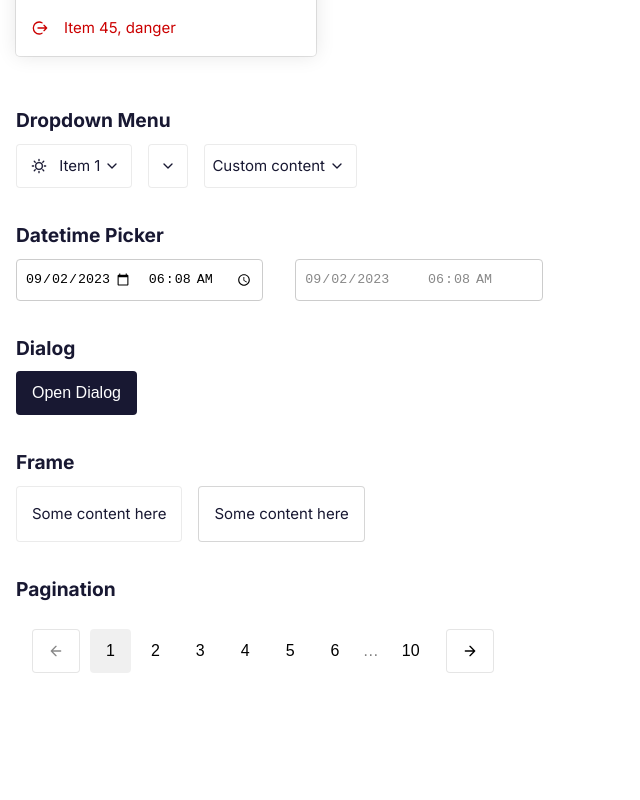
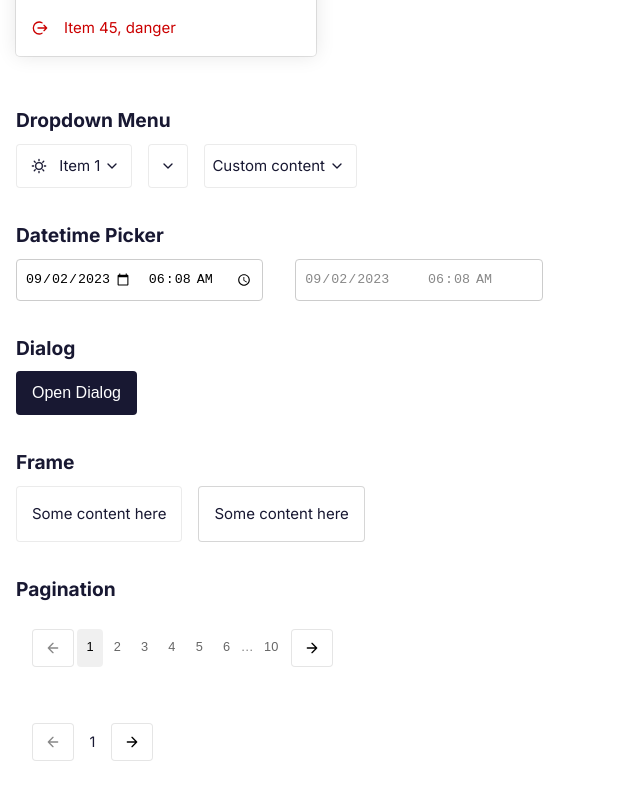
Before and after one commit to quail-ink/quail-ui, a Vue app: page / in a window 1280 px wide. Shown: the part 1892-2692 px from the top of the page, without its empty margins (0-640 px from the left). Before the commit the page ends 2629 px from the top, so only its background shows below. Built offline with nearby package versions, Linux system fonts and the light colour scheme.

Commit message:
fix some bugs

```diff
--- a/src/App.vue
+++ b/src/App.vue
@@ -245,7 +245,7 @@ function dropdownMenuSelectionChanged(item: any) {
           hide-selected
           @change="dropdownMenuSelectionChanged"
         >
-          <div>Custom content</div>
+          <div class="">Custom content</div>
         </QDropdownMenu>
       </div>
     </div>
@@ -301,7 +301,16 @@ function dropdownMenuSelectionChanged(item: any) {
           :has-prev="currentPage > 1"
           :has-next="currentPage < 10"
           @change:prev="() => { currentPage-- }"
-          @change:next="() => { currentPage++ }"
+          @change:next="() => { currentPage++; console.log(currentPage) }"
+          @change:goto="(val: any) => { currentPage = val; console.log(val)}"
+        />
+        <br />
+        <QPagination
+          v-model="currentPage"
+          :has-prev="currentPage > 1"
+          :has-next="currentPage < 10"
+          @change:prev="() => { currentPage-- }"
+          @change:next="() => { currentPage++; console.log(currentPage) }"
           @change:goto="(val: any) => { currentPage = val; console.log(val)}"
         />
       </div>
--- a/src/components/common/QDropdownMenu.vue
+++ b/src/components/common/QDropdownMenu.vue
@@ -146,7 +146,9 @@ onMounted(() => {
     align-items: center;
     cursor: pointer;
     .menu-icon {
-      margin-right: 0.5rem;
+    }
+    .menu-title {
+      margin-left: 0.5rem;
     }
     .chevron-icon {
       transition: transform 0.2s ease;
--- a/src/components/common/QPagination.vue
+++ b/src/components/common/QPagination.vue
@@ -23,6 +23,7 @@ const props = defineProps({
 const indicators = computed(() => {
   let max = 6;
   const result:any = [];
+  if (props.totalPage !== 0) {
     if (props.totalPage < max) {
       for (let i = 1; i <= props.totalPage; i++) {
         result.push({ label: i });
@@ -49,7 +50,10 @@ const indicators = computed(() => {
       if (end < props.totalPage - 1) {
         result.push({ label: "…", disabled: true });
       }
-    result.push({ label: props.totalPage});
+      result.push({ label: props.totalPage });
+    }
+  } else {
+
   }
   return result;
 });
@@ -86,17 +90,20 @@ function gotoPage(ix: any, item:any ) {
 </script>
 <template>
   <div class="pagination">
-    <button class="prev button outlined icon" @click="prevPage" :disabled="!props.hasPrev">
+    <button class="prev button sm outlined icon" @click="prevPage" :disabled="!props.hasPrev">
       <QIconArrowLeft class="icon" />
     </button>
-    <div class="page-indicators">
-      <div v-for="item, ix in indicators" class="page-indicator">
-        <button class="page-indicator button plain" :class="ix === val - 1? 'active': ''" :disabled="item.disabled" @click="gotoPage(ix + 1, item)">
+    <div v-if="totalPage !== 0" class="page-indicators">
+      <div v-for="item in indicators" class="page-indicator">
+        <button class="page-indicator button sm plain" :class="item.label === val? 'active': ''" :disabled="item.disabled" @click="gotoPage(item.label, item)">
           {{ item.label }}
         </button>
       </div>
     </div>
-    <button class="next button outlined icon" @click="nextPage" :disabled="!props.hasNext">
+    <div v-else class="page-indicator-simple">
+      <div class="">{{ modelValue }}</div>
+    </div>
+    <button class="next button sm outlined icon" @click="nextPage" :disabled="!props.hasNext">
       <QIconArrowRight class="icon" />
     </button>
   </div>
@@ -113,20 +120,32 @@ function gotoPage(ix: any, item:any ) {
     display: flex;
     justify-content: center;
     align-items: center;
-    padding: 0 0.5rem;
+    padding: 0 0.2rem;
   }
   .page-indicator {
-    margin-left: 1px;
     margin-right: 1px;
-    &[disabled] {
+    &:last-child {
+      margin-right: 0;
+    }
+    .button {
+      padding-left: 0.6rem;
+      padding-right: 0.6rem;
+      opacity: 0.6;
+    }
+    .button[disabled] {
       opacity: 0.5;
       border: none;
-      padding-left: 0.2rem;
-      padding-right: 0.2rem;
+      padding-left: 0rem;
+      padding-right: 0rem;
     }
-    &.active {
+    .button.active {
       background-color: rgba(0, 0, 0, 0.06);
+      opacity: 1;
     }
+  }
+  .page-indicator-simple {
+    padding: 0 1rem;
+    font-size: 0.9rem;
   }
 }
 </style>
```
Lines whose indentation alone changed are shown as unchanged.
